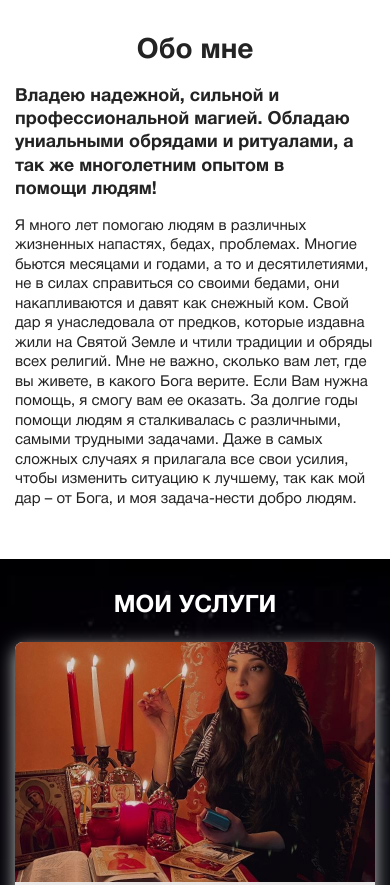
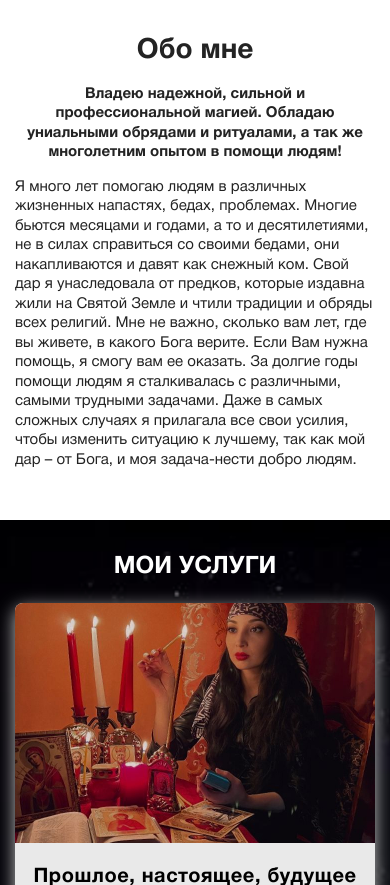
Before and after one commit to Alexandr-77/fortune-teller2023, a plain HTML site: page index.html in a window 390 px wide. Shown: the part 844-1729 px from the top of the page. Drawn offline with Linux system fonts and the light colour scheme; files whose address does not match are found by name.

Commit message:
Add files via upload

```diff
--- a/css/style.css
+++ b/css/style.css
@@ -465,9 +465,8 @@ a {
 /* ====== media 450px ====== */
 @media (max-width: 450px) {
   .about__subtitle {
-    font-size: 18px;
+    font-size: 15px;
     line-height: 130%;
-    text-align: left;
   }
   .about__text {
     font-size: 15px;
```
